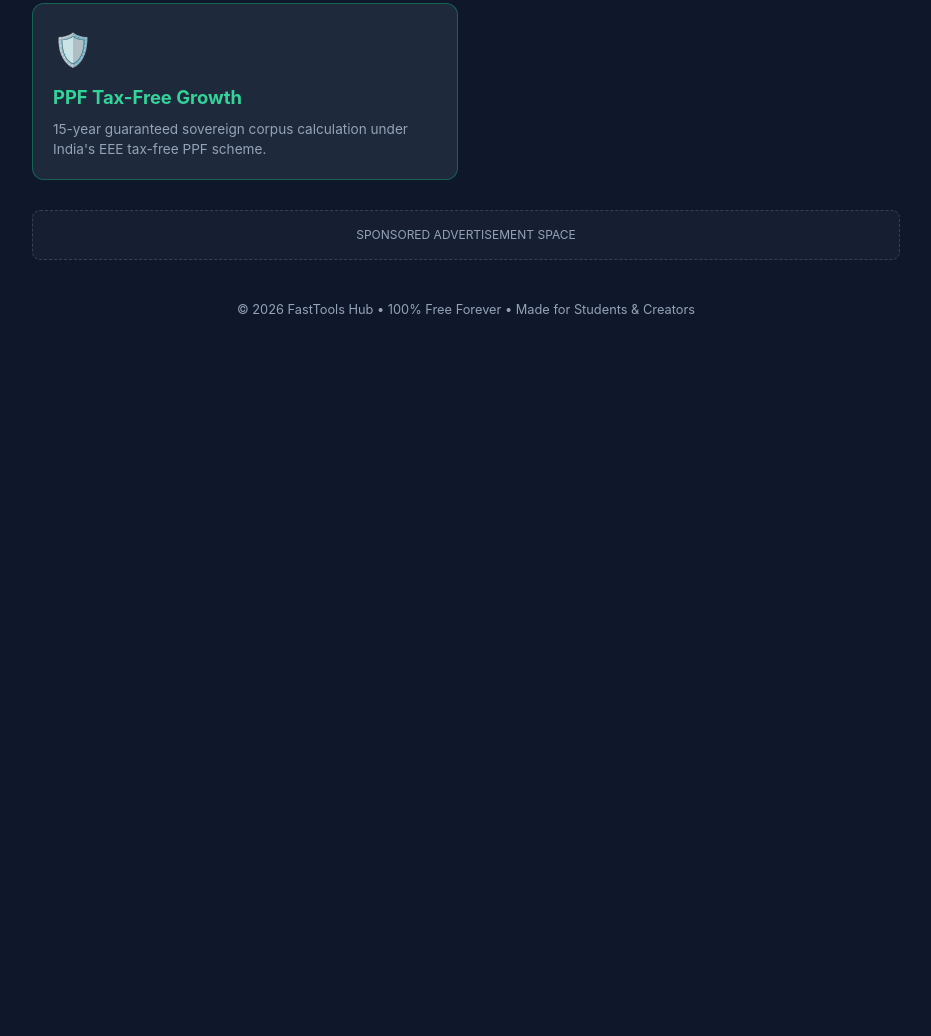
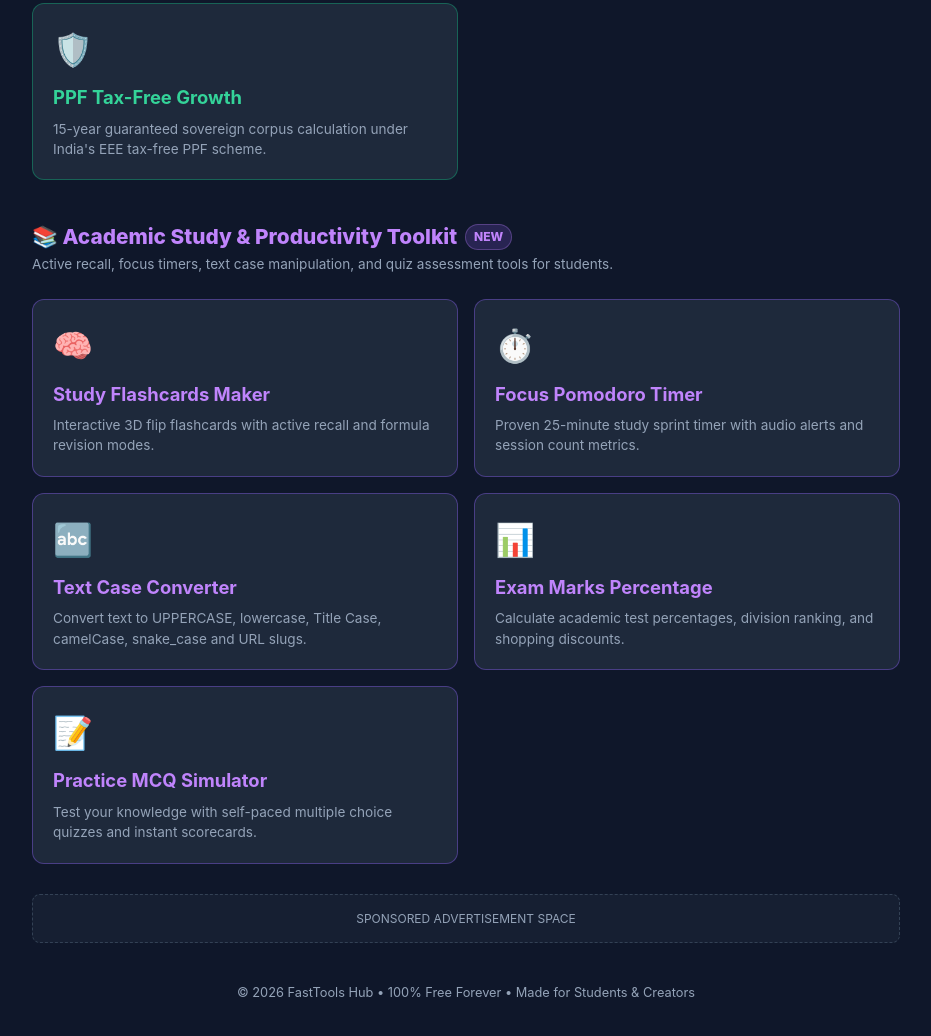
Before and after one commit to anishgx2008/fast-tools, a plain HTML site: page index.html in a window 1280 px wide. Shown: the part 1784-2820 px from the top of the page, without its empty margins (174-1105 px from the left). Before the commit the page ends 2180 px from the top, so only its background shows below. Drawn offline with Linux system fonts and the light colour scheme.

Commit message:
Add Academic Study & Productivity Suite section to FastTools Master Hub

```diff
--- a/index.html
+++ b/index.html
@@ -154,6 +154,40 @@ footer { text-align: center; margin-top: 40px; color: var(--text-muted); font-si
         <div class="hub-desc">15-year guaranteed sovereign corpus calculation under India's EEE tax-free PPF scheme.</div>
       </a>
 
+      <div style="grid-column: 1 / -1; margin-top: 24px; margin-bottom: 8px;">
+        <h2 style="font-size: 1.3rem; font-weight: 800; color: #c084fc; display: flex; align-items: center; gap: 8px;">
+          📚 Academic Study & Productivity Toolkit
+          <span style="font-size: 0.75rem; background: rgba(139, 92, 246, 0.2); color: #c084fc; padding: 2px 8px; border-radius: 9999px; border: 1px solid rgba(192, 132, 252, 0.3);">NEW</span>
+        </h2>
+        <p style="font-size: 0.85rem; color: #94a3b8;">Active recall, focus timers, text case manipulation, and quiz assessment tools for students.</p>
+      </div>
+      <a href="flashcards-maker.html" class="hub-card" style="border-color: rgba(139, 92, 246, 0.4);">
+        <div class="hub-icon">🧠</div>
+        <div class="hub-title" style="color: #c084fc;">Study Flashcards Maker</div>
+        <div class="hub-desc">Interactive 3D flip flashcards with active recall and formula revision modes.</div>
+      </a>
+      <a href="focus-pomodoro-timer.html" class="hub-card" style="border-color: rgba(139, 92, 246, 0.4);">
+        <div class="hub-icon">⏱️</div>
+        <div class="hub-title" style="color: #c084fc;">Focus Pomodoro Timer</div>
+        <div class="hub-desc">Proven 25-minute study sprint timer with audio alerts and session count metrics.</div>
+      </a>
+      <a href="text-case-converter.html" class="hub-card" style="border-color: rgba(139, 92, 246, 0.4);">
+        <div class="hub-icon">🔤</div>
+        <div class="hub-title" style="color: #c084fc;">Text Case Converter</div>
+        <div class="hub-desc">Convert text to UPPERCASE, lowercase, Title Case, camelCase, snake_case and URL slugs.</div>
+      </a>
+      <a href="marks-percentage-calculator.html" class="hub-card" style="border-color: rgba(139, 92, 246, 0.4);">
+        <div class="hub-icon">📊</div>
+        <div class="hub-title" style="color: #c084fc;">Exam Marks Percentage</div>
+        <div class="hub-desc">Calculate academic test percentages, division ranking, and shopping discounts.</div>
+      </a>
+      <a href="mcq-quiz-generator.html" class="hub-card" style="border-color: rgba(139, 92, 246, 0.4);">
+        <div class="hub-icon">📝</div>
+        <div class="hub-title" style="color: #c084fc;">Practice MCQ Simulator</div>
+        <div class="hub-desc">Test your knowledge with self-paced multiple choice quizzes and instant scorecards.</div>
+      </a>
+
+
     </div>
     <div class="ad-slot" style="margin-top: 30px;"><span>Sponsored Advertisement Space</span></div>
     <footer><p>© 2026 FastTools Hub • 100% Free Forever • Made for Students & Creators</p></footer>
```
